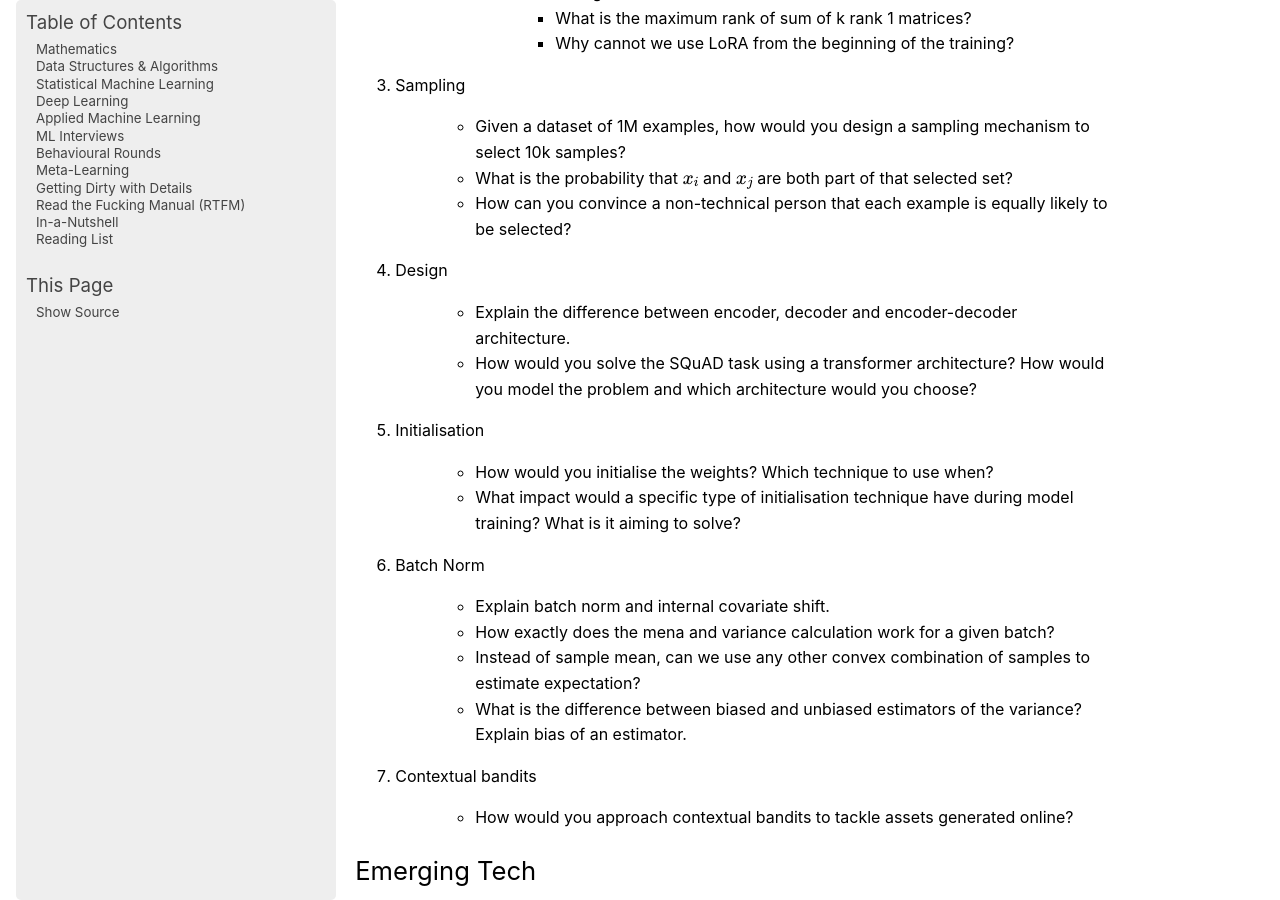
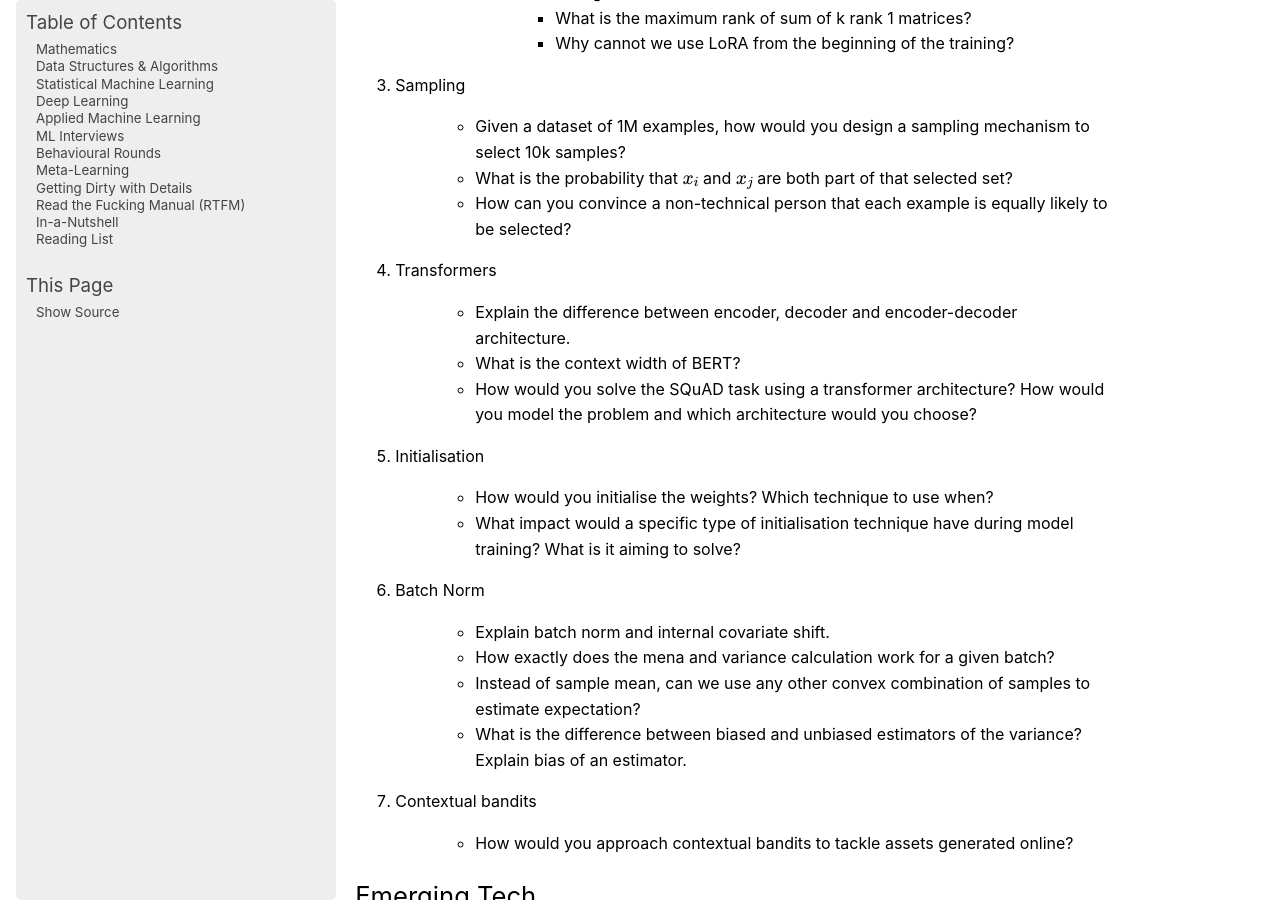
Before and after one commit to uselesstechjunks/leetcode, a Sphinx documentation site: the page built from docs/source/interviews/company/adobe.rst, in a window 1280 px wide and 900 px high, scrolled down 1879 px. Built offline with Sphinx 7.4.7, drawn with Linux system fonts in a browser that asks for light colours; pages that are not in the unit, such as notebooks, are missing from menus.

Commit message:
Update adobe.rst

```diff
--- a/docs/source/interviews/company/adobe.rst
+++ b/docs/source/interviews/company/adobe.rst
@@ -63,9 +63,10 @@ ML Theory/Design
 		- Given a dataset of 1M examples, how would you design a sampling mechanism to select 10k samples?
 		- What is the probability that :math:`x_i` and :math:`x_j` are both part of that selected set?
 		- How can you convince a non-technical person that each example is equally likely to be selected?
-#. Design
+#. Transformers
 
 	- Explain the difference between encoder, decoder and encoder-decoder architecture.
+	- What is the context width of BERT?
 	- How would you solve the SQuAD task using a transformer architecture? How would you model the problem and which architecture would you choose?
 #. Initialisation
 
```
